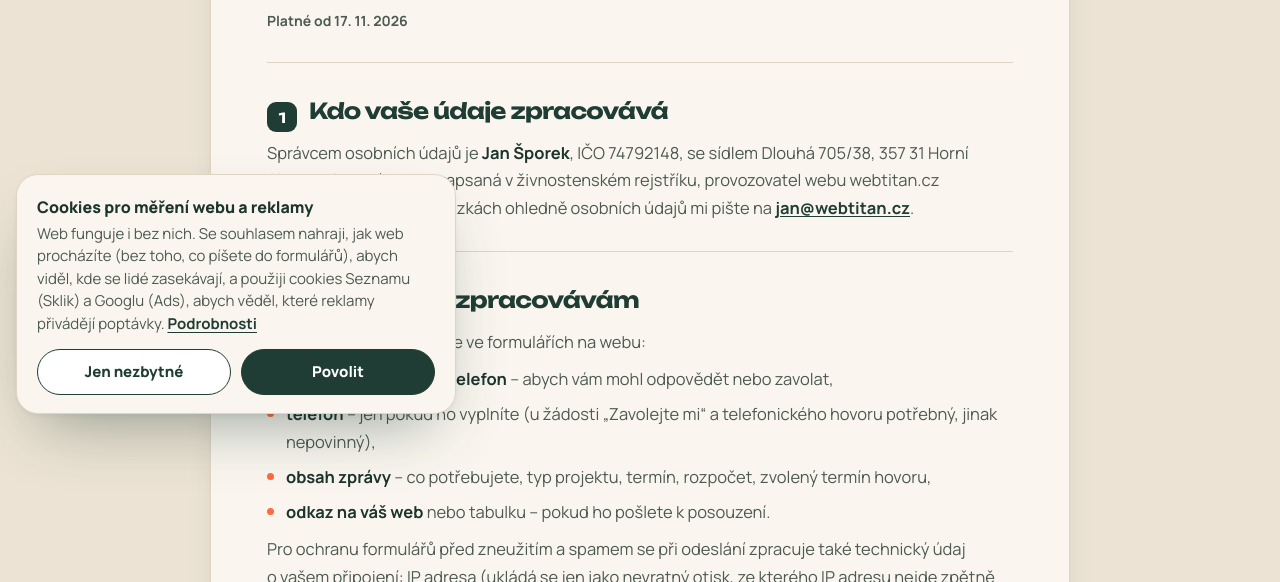
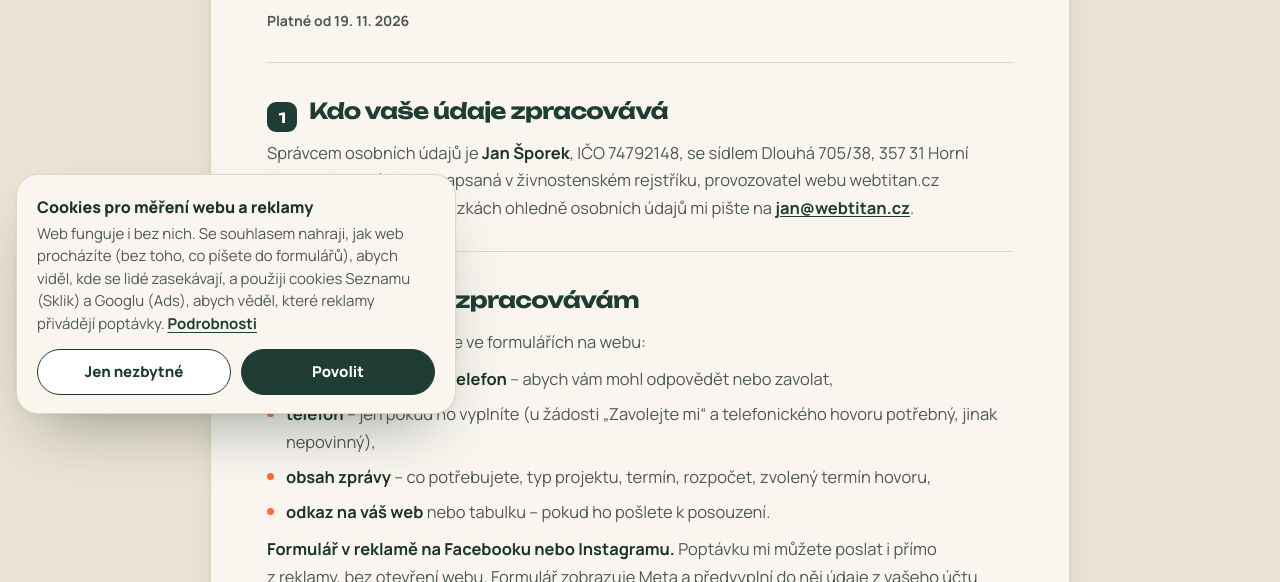
Before and after one commit to Sporda/webtitan, an Astro site in the folder web/: page /ochrana-osobnich-udaju in a window 1280 px wide. Shown: the part 370-952 px from the top of the page. Built offline with nearby package versions, Linux system fonts and the light colour scheme; Astro itself is replaced by a stand-in of ours.

Commit message:
Ochrana osobních údajů: poptávkový formulář v reklamě na Facebooku a Instagramu
Bod 2: nový odstavec o formuláři v reklamě (co Meta předvyplní, co dostanu, převod do CRM). Bod 5: Meta Platforms Ireland mezi zpracovateli, jen u poptávek z formuláře v reklamě. Platné od 19. 11. 2026. Odkaz na zásady je v okamžitém formuláři Mety povinný.

```diff
--- a/web/src/pages/ochrana-osobnich-udaju.astro
+++ b/web/src/pages/ochrana-osobnich-udaju.astro
@@ -18,7 +18,7 @@ import simpleCss from "../styles/simple.css?raw";
     <span class="kicker">Ochrana osobních údajů</span>
     <h1>Zásady ochrany osobních údajů</h1>
     <p class="intro">Když mi přes web pošlete poptávku, žádost o&nbsp;hovor nebo o&nbsp;bezplatné posouzení, svěřujete mi své údaje. Tady srozumitelně popisuji, co s&nbsp;nimi dělám – a&nbsp;co ne.</p>
-    <p class="updated">Platné od 17. 11. 2026</p>
+    <p class="updated">Platné od 19. 11. 2026</p>
 
     <section aria-labelledby="h-spravce">
       <h2 id="h-spravce"><span class="n">1</span>Kdo vaše údaje zpracovává</h2>
@@ -34,6 +34,7 @@ import simpleCss from "../styles/simple.css?raw";
         <li><span><strong>obsah zprávy</strong> – co potřebujete, typ projektu, termín, rozpočet, zvolený termín hovoru,</span></li>
         <li><span><strong>odkaz na váš web</strong> nebo tabulku – pokud ho pošlete k&nbsp;posouzení.</span></li>
       </ul>
+      <p><strong>Formulář v&nbsp;reklamě na Facebooku nebo Instagramu.</strong> Poptávku mi můžete poslat i&nbsp;přímo z&nbsp;reklamy, bez otevření webu. Formulář zobrazuje Meta a&nbsp;předvyplní do něj údaje z&nbsp;vašeho účtu (jméno, e-mail, případně telefon), které před odesláním můžete opravit. Dostanu jen to, co ve formuláři sami odešlete, včetně odpovědí na otázky v&nbsp;něm. Převedu to do svého systému pro vyřizování poptávek (viz bod&nbsp;5) a&nbsp;dál s&nbsp;tím zacházím stejně jako s&nbsp;poptávkou z&nbsp;webu.</p>
       <p>Pro ochranu formulářů před zneužitím a&nbsp;spamem se při odeslání zpracuje také technický údaj o&nbsp;vašem připojení: IP adresa (ukládá se jen jako nevratný otisk, ze kterého IP adresu nejde zpětně zjistit) a&nbsp;typ prohlížeče.</p>
       <p>S&nbsp;formulářem se odešle i&nbsp;informace, <strong>odkud jste na web přišli</strong> – například z&nbsp;vyhledávače, z&nbsp;reklamy nebo z&nbsp;odkazu na jiném webu (jen jeho název, ne konkrétní adresa stránky), na které stránce webtitan.cz jste začali a&nbsp;kolik stránek jste prošli. Podle toho poznám, které články a&nbsp;reklamy lidem pomáhají. Nic dalšího o&nbsp;vašem prohlížení webu neukládám, pokud mi nedáte souhlas s&nbsp;nahráváním návštěvy (viz bod&nbsp;7).</p>
     </section>
@@ -60,6 +61,7 @@ import simpleCss from "../styles/simple.css?raw";
         <li><span><strong>poskytovatel serveru (hostingu)</strong>, na kterém web běží – Oracle Cloud (datacentrum ve Frankfurtu, EU),</span></li>
         <li><span><strong>Resend</strong> (Plus Five Five, Inc., USA) – služba, která zprávu z&nbsp;formuláře doručí do mé e-mailové schránky. Předání do USA probíhá na základě standardních smluvních doložek EU,</span></li>
         <li><span><strong>Google</strong> (Gmail) – poskytovatel mé e-mailové schránky,</span></li>
+        <li><span><strong>Meta</strong> (Meta Platforms Ireland Ltd., Irsko) – jen u&nbsp;poptávek odeslaných formulářem v&nbsp;reklamě na Facebooku nebo Instagramu. Meta formulář zobrazí a&nbsp;odeslané údaje mi zpřístupní ve svém prostředí pro inzerenty. Jak zachází s&nbsp;údaji z&nbsp;vašeho účtu, popisují <a href="https://www.facebook.com/privacy/policy/" target="_blank" rel="noopener">zásady Mety</a>,</span></li>
         <li><span><strong>PostHog</strong> (PostHog Inc., data uložená v&nbsp;EU) – nástroj na měření návštěvnosti webu a&nbsp;– jen s&nbsp;vaším souhlasem – nahrávání návštěv (viz bod&nbsp;7),</span></li>
         <li><span><strong>Seznam.cz</strong> (Sklik) a&nbsp;<strong>Google</strong> (Google Ads) – jen pokud dáte souhlas s&nbsp;cookies pro měření reklamy (viz bod&nbsp;7).</span></li>
       </ul>
```
